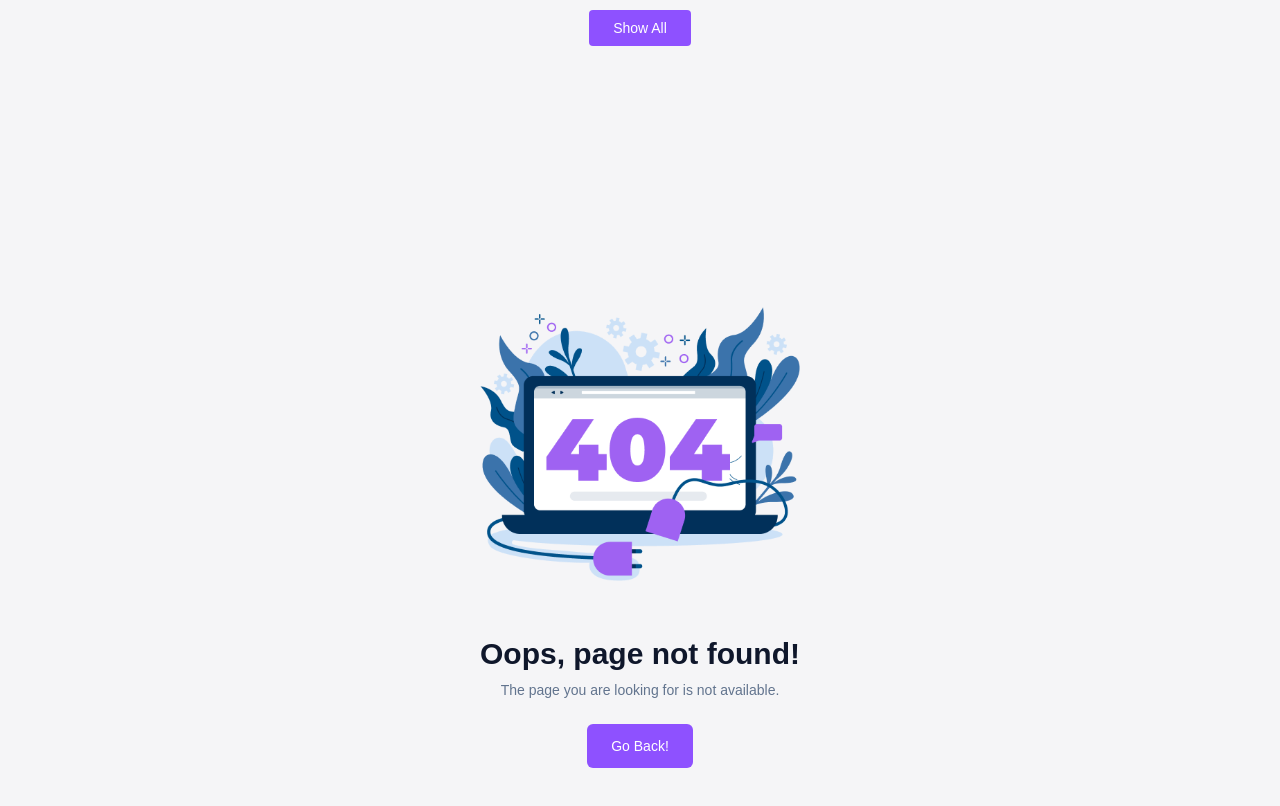
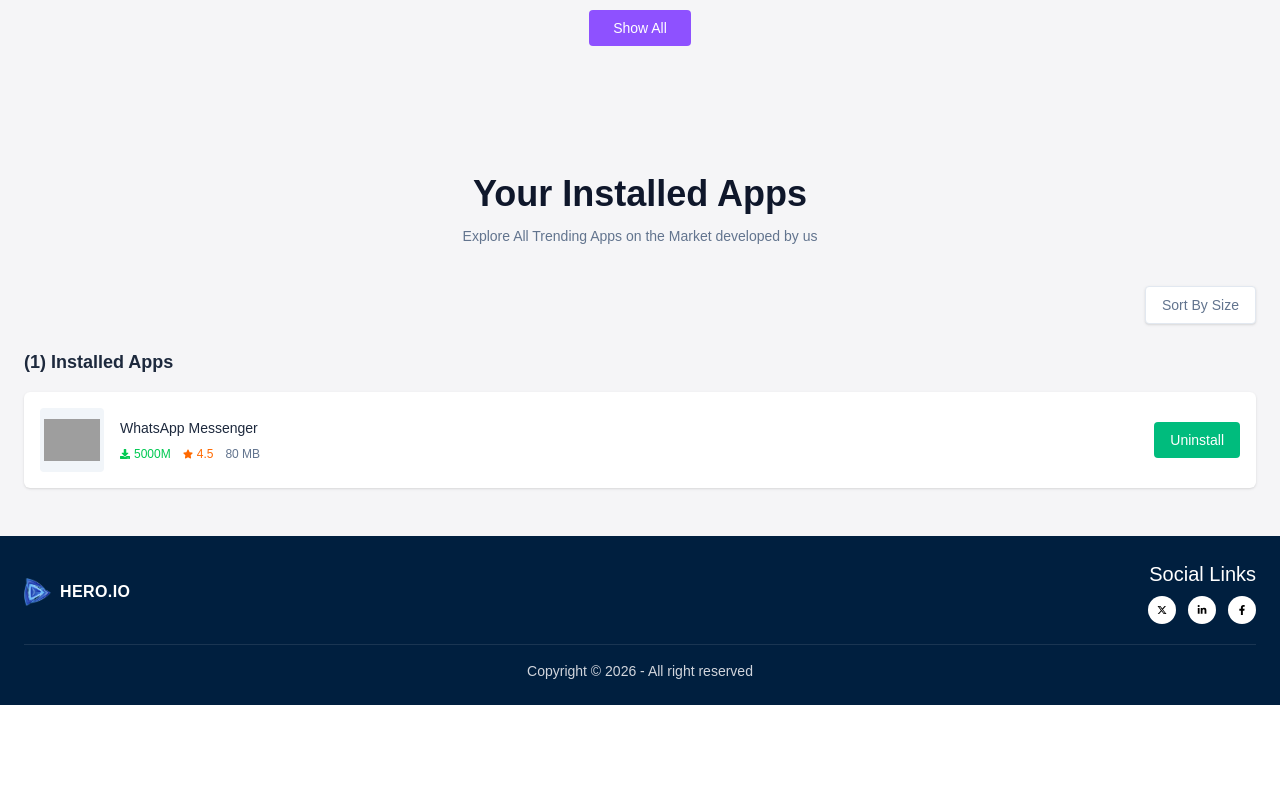
Before and after one commit to rasheduzzaman1978/Hero-IO-apps, a Next.js app: page /apps/1/install in a window 1280 px wide. Before the commit this address had no page. Shown: the part 1900-2706 px from the top of the page. After the commit the page ends 2605 px from the top, so only its background shows below. Built offline with nearby package versions, Linux system fonts and the light colour scheme; grey boxes are pictures that could not be loaded.

Commit message:
react toast, InstallButton page, InstalledApps page updated

```diff
--- a/package.json
+++ b/package.json
@@ -15,7 +15,9 @@
     "next": "^15.3.0",
     "react": "19.2.4",
     "react-dom": "19.2.4",
-    "react-icons": "^5.6.0"
+    "react-hot-toast": "^2.6.0",
+    "react-icons": "^5.6.0",
+    "react-toastify": "^11.0.5"
   },
   "devDependencies": {
     "@netlify/plugin-nextjs": "^5.15.9",
--- /dev/null
+++ b/src/app/apps/[id]/install/InstalledAppCard.jsx
@@ -0,0 +1,100 @@
+'use client'
+
+import { useEffect, useState } from 'react'
+import Image from 'next/image'
+import { FaDownload, FaStar } from 'react-icons/fa'
+import toast from 'react-hot-toast'
+
+export default function InstalledAppsList({ app }) {
+  const [installedApps, setInstalledApps] = useState([])
+
+  useEffect(() => {
+    const savedApps =
+      JSON.parse(localStorage.getItem('installedApps')) || []
+
+    const alreadyExists = savedApps.find((item) => item.id === app.id)
+
+    let updatedApps = savedApps
+
+    if (!alreadyExists) {
+      updatedApps = [...savedApps, app]
+      localStorage.setItem('installedApps', JSON.stringify(updatedApps))
+    }
+
+    setInstalledApps(updatedApps)
+  }, [app])
+
+  const handleUninstall = (id) => {
+    const removedApp = installedApps.find((item) => item.id === id)
+
+    const updatedApps = installedApps.filter((item) => item.id !== id)
+
+    setInstalledApps(updatedApps)
+    localStorage.setItem('installedApps', JSON.stringify(updatedApps))
+
+    toast.success(`${removedApp.title} uninstalled successfully`)
+  }
+
+  return (
+    <div className="mt-6">
+      <div className="mb-4 flex items-center justify-between">
+        <h2 className="text-lg font-semibold text-slate-800">
+          ({installedApps.length}) Installed Apps
+        </h2>
+      </div>
+
+      {installedApps.length === 0 ? (
+        <div className="rounded-md bg-white p-8 text-center shadow-sm">
+          <p className="text-sm text-slate-500">No installed apps found.</p>
+        </div>
+      ) : (
+        <div className="space-y-4">
+          {installedApps.map((item) => (
+            <div key={item.id} className="rounded-md bg-white p-4 shadow-sm">
+              <div className="flex items-center justify-between gap-4">
+                <div className="flex items-center gap-4">
+                  <div className="flex h-16 w-16 items-center justify-center overflow-hidden rounded bg-slate-100">
+                    <Image
+                      src={item.image}
+                      alt={item.title}
+                      width={80}
+                      height={80}
+                      className="h-14 w-14 object-contain"
+                    />
+                  </div>
+
+                  <div>
+                    <h3 className="text-sm font-medium text-slate-800">
+                      {item.title}
+                    </h3>
+
+                    <div className="mt-2 flex items-center gap-3 text-xs text-slate-500">
+                      <span className="flex items-center gap-1 text-green-500">
+                        <FaDownload className="text-[10px]" />
+                        {item.downloads}
+                      </span>
+
+                      <span className="flex items-center gap-1 text-orange-500">
+                        <FaStar className="text-[10px]" />
+                        {item.ratingAvg}
+                      </span>
+
+                      <span>{item.size} MB</span>
+                    </div>
+                  </div>
+                </div>
+
+                <button
+                  onClick={() => handleUninstall(item.id)}
+                  className="rounded bg-emerald-500 px-4 py-2 text-sm font-medium text-white transition hover:bg-emerald-600"
+                >
+                  Uninstall
+                </button>
+              </div>
+            </div>
+          ))}
+        </div>
+      )}
+    </div>
+  )
+}
--- /dev/null
+++ b/src/app/apps/[id]/install/page.jsx
@@ -0,0 +1,34 @@
+import appsData from '../../../../../public/data.json'
+import InstalledAppsList from './InstalledAppCard'
+
+export default function InstallationPage({ params }) {
+  const app = appsData.find((item) => item.id === Number(params.id))
+
+  if (!app) {
+    return null
+  }
+
+  return (
+    <section className="bg-[#f5f5f7] px-6 py-12">
+      <div className="mx-auto max-w-7xl">
+        <div className="text-center">
+          <h1 className="text-4xl font-bold text-slate-900">
+            Your Installed Apps
+          </h1>
+
+          <p className="mt-3 text-sm text-slate-500">
+            Explore All Trending Apps on the Market developed by us
+          </p>
+        </div>
+
+        <div className="mt-10 flex justify-end">
+          <button className="rounded border border-slate-200 bg-white px-4 py-2 text-sm text-slate-500 shadow-sm">
+            Sort By Size
+          </button>
+        </div>
+
+        <InstalledAppsList app={app} />
+      </div>
+    </section>
+  )
+}
--- a/src/app/apps/[id]/page.jsx
+++ b/src/app/apps/[id]/page.jsx
@@ -3,18 +3,7 @@
 import { FaDownload, FaStar } from 'react-icons/fa'
 import { MdReviews } from 'react-icons/md'
 import appsData from '../../../../public/data.json'
-
-// async function getApps() {
-//   const response = await fetch('/data.json', {
-//     cache: 'no-store',
-//   })
-
-//   if (!response.ok) {
-//     throw new Error('Failed to fetch apps')
-//   }
-
-//   return response.json()
-// }
+import InstallButton from '@/app/components/InstallButton'
 
 async function getApps() {
   return appsData
@@ -96,9 +85,7 @@
               </div>
             </div>
 
-            <button className="mt-6 rounded bg-green-500 px-5 py-3 text-sm font-medium text-white transition hover:bg-green-600">
-              Install Now ({app.size} MB)
-            </button>
+            <InstallButton app={app} />
           </div>
         </div>
 
--- /dev/null
+++ b/src/app/apps/loading.jsx
@@ -0,0 +1,29 @@
+import React from 'react';
+
+const Loading = () => {
+  return (
+    <div className="min-h-screen flex items-center justify-center bg-gradient-to-br from-orange-50 via-pink-50 to-red-100 px-4">
+      <div className="bg-white rounded-3xl shadow-2xl border border-slate-200 p-10 w-full max-w-md text-center">
+        <div className="flex justify-center mb-6">
+          <span className="loading loading-spinner loading-lg text-orange-500"></span>
+        </div>
+
+        <h2 className="text-2xl font-bold text-slate-800 mb-3">
+          Loading our all application...
+        </h2>
+
+        <p className="text-slate-500 text-sm leading-relaxed">
+          Please wait while we prepare all application information for you.
+        </p>
+
+        <div className="mt-6 flex justify-center gap-2">
+          <span className="w-3 h-3 rounded-full bg-orange-400 animate-bounce"></span>
+          <span className="w-3 h-3 rounded-full bg-pink-400 animate-bounce [animation-delay:0.2s]"></span>
+          <span className="w-3 h-3 rounded-full bg-red-400 animate-bounce [animation-delay:0.4s]"></span>
+        </div>
+      </div>
+    </div>
+  );
+};
+
+export default Loading;
--- /dev/null
+++ b/src/app/components/InstallButton.jsx
@@ -0,0 +1,20 @@
+'use client'
+
+import Link from 'next/link'
+import toast from 'react-hot-toast'
+
+export default function InstallButton({ app }) {
+  const handleInstall = () => {
+    toast.success(`${app.title} installed successfully`)
+  }
+
+  return (
+    <Link
+      href={`/apps/${app.id}/install`}
+      onClick={handleInstall}
+      className="mt-6 inline-block rounded bg-green-500 px-5 py-3 text-sm font-medium text-white transition hover:bg-green-600"
+    >
+      Install Now ({app.size} MB)
+    </Link>
+  )
+}
--- a/src/app/components/Navbar.jsx
+++ b/src/app/components/Navbar.jsx
@@ -16,7 +16,7 @@
   const navItems = [
     { label: 'Home', href: '/' },
     { label: 'Apps', href: '/apps' },
-    { label: 'Installation', href: '/installation' },
+    { label: 'Installation', href: '/InstalledAppCard' },
   ]
 
   return (
--- a/src/app/installation/page.jsx
+++ /dev/null
@@ -1,12 +0,0 @@
-export default function InstallationPage() {
-  return (
-    <div className="mx-auto max-w-7xl px-6 py-10">
-      <h1 className="text-3xl font-bold text-slate-900">
-        Installation Page
-      </h1>
-      <p className="mt-3 text-slate-600">
-        এখানে installation guide থাকবে।
-      </p>
-    </div>
-  )
-}
--- a/src/app/layout.js
+++ b/src/app/layout.js
@@ -5,6 +5,7 @@
 import HeroSection from './components/Hero/Hero'
 import StatsSection from './components/Stat/Stat'
 import TrendingAppsSection from './components/TrendingApps/TrendingApps'
+import { Toaster } from 'react-hot-toast'
 
 const geistSans = Geist({
   variable: '--font-geist-sans',
@@ -49,6 +50,7 @@
         <StatsSection></StatsSection>
         <TrendingAppsSection></TrendingAppsSection>
         {children}
+         <Toaster position="top-right" />
         <Footer></Footer>
       </body>
     </html>
```
Also changed, not shown: 1 other file (tests, documents, lock files or other folders).
